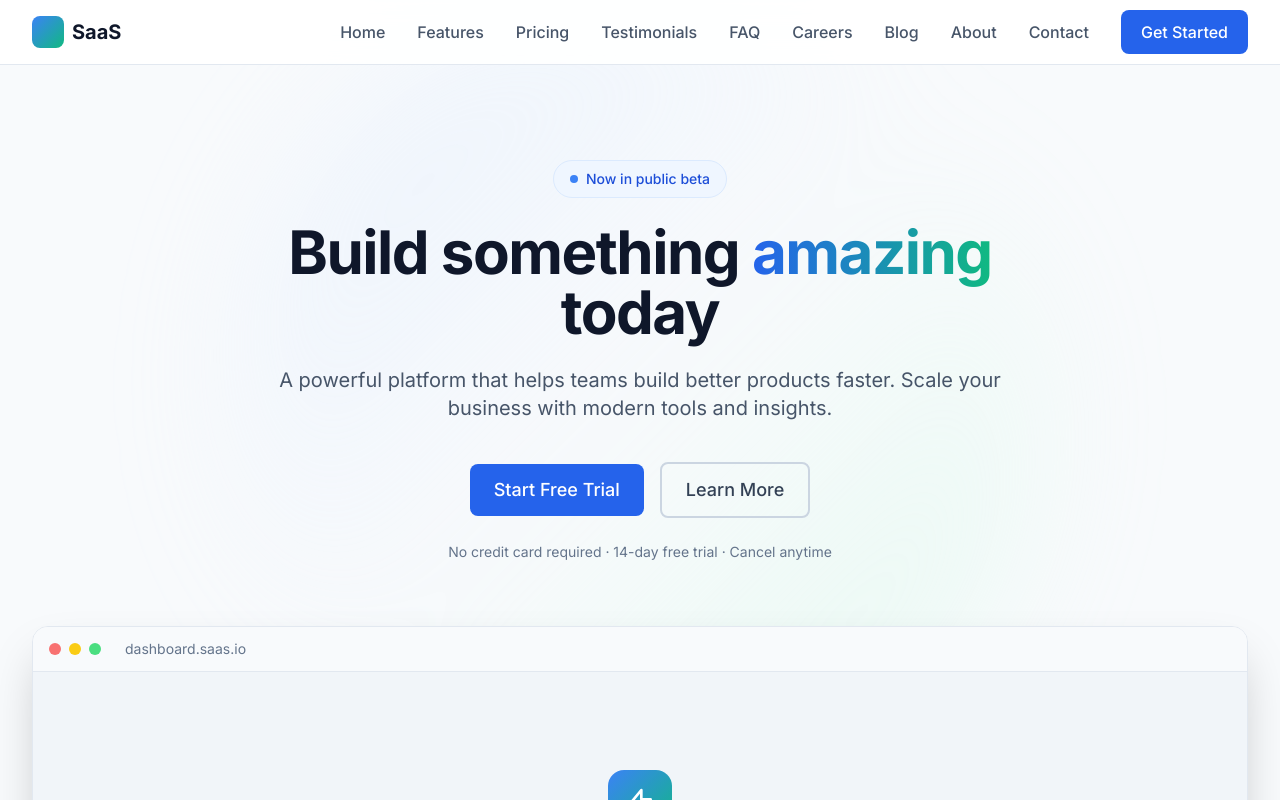
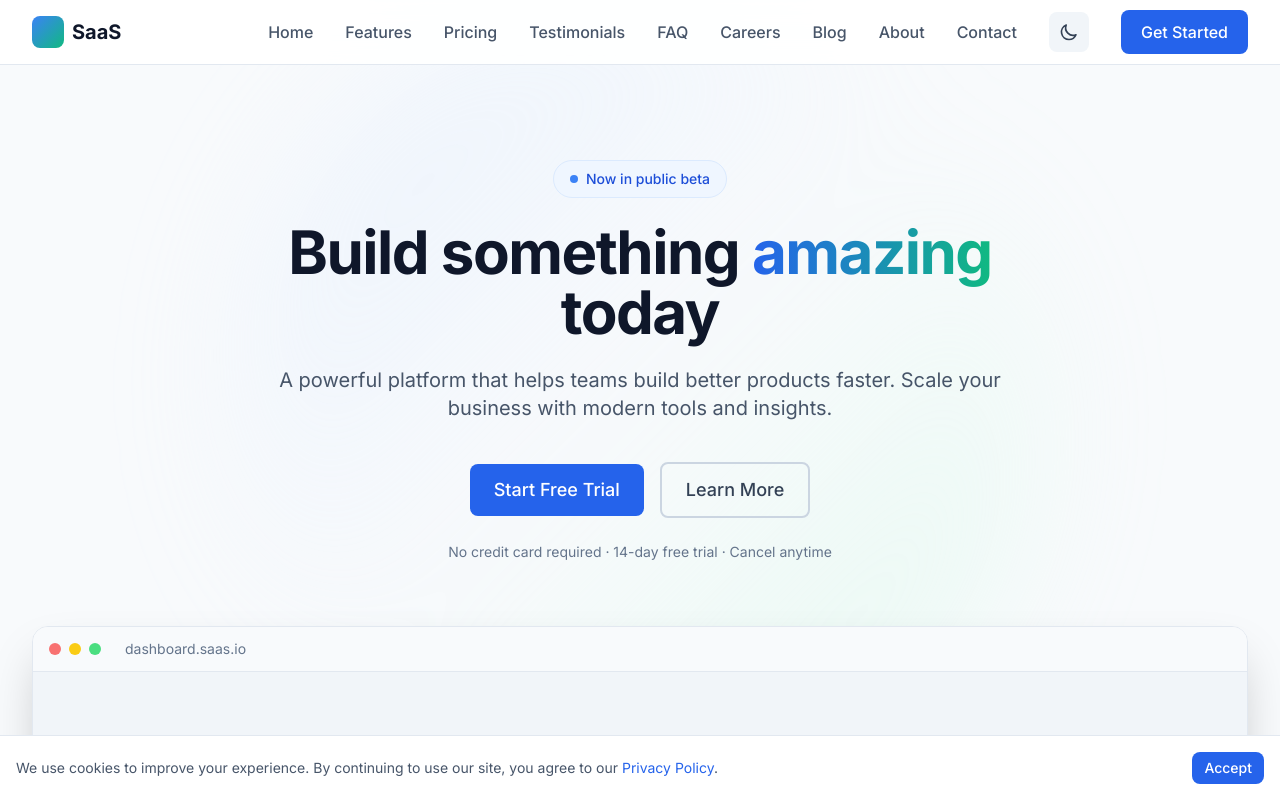
Before and after one commit to khaledq84ever/my-saas-app, a Next.js app: page / in a window 1280 px wide. Shown: the top 800 px of the page. Built offline with nearby package versions, Linux system fonts and the light colour scheme.

Commit message:
Add dark mode, cookie consent, and theme toggle

```diff
--- a/app/globals.css
+++ b/app/globals.css
@@ -6,6 +6,27 @@
   --foreground-rgb: 30, 41, 59;
   --background-start-rgb: 248, 250, 252;
   --background-end-rgb: 248, 250, 252;
+}
+
+.dark {
+  --foreground-rgb: 226, 232, 240;
+  --background-start-rgb: 15, 23, 42;
+  --background-end-rgb: 15, 23, 42;
+}
+
+body {
+  color: rgb(var(--foreground-rgb));
+  background: linear-gradient(
+      to bottom,
+      transparent,
+      rgb(var(--background-end-rgb)))
+    rgb(var(--background-start-rgb));
+}
+
+@layer utilities {
+  .text-balance {
+    text-wrap: balance;
+  }
 }
 
 body {
--- a/app/layout.tsx
+++ b/app/layout.tsx
@@ -3,6 +3,8 @@ import { Inter } from "next/font/google";
 import "./globals.css";
 import Navbar from "@/components/Navbar";
 import Footer from "@/components/Footer";
+import { ThemeProvider } from "@/components/ThemeProvider";
+import CookieConsent from "@/components/CookieConsent";
 
 const inter = Inter({ subsets: ["latin"] });
 
@@ -23,11 +25,14 @@ export default function RootLayout({
   children: React.ReactNode;
 }>) {
   return (
-    <html lang="en">
+    <html lang="en" suppressHydrationWarning>
       <body className={inter.className}>
-        <Navbar />
-        <main className="min-h-screen">{children}</main>
-        <Footer />
+        <ThemeProvider>
+          <Navbar />
+          <main className="min-h-screen">{children}</main>
+          <Footer />
+          <CookieConsent />
+        </ThemeProvider>
       </body>
     </html>
   );
--- /dev/null
+++ b/components/CookieConsent.tsx
@@ -0,0 +1,37 @@
+"use client";
+
+import { useState, useEffect } from "react";
+import Link from "next/link";
+import Button from "./Button";
+
+export default function CookieConsent() {
+  const [show, setShow] = useState(false);
+
+  useEffect(() => {
+    const consent = localStorage.getItem("cookieConsent");
+    if (!consent) {
+      setShow(true);
+    }
+  }, []);
+
+  const accept = () => {
+    localStorage.setItem("cookieConsent", "true");
+    setShow(false);
+  };
+
+  if (!show) return null;
+
+  return (
+    <div className="fixed bottom-0 left-0 right-0 bg-white dark:bg-slate-900 border-t border-slate-200 dark:border-slate-700 p-4 z-50">
+      <div className="max-w-7xl mx-auto flex flex-col sm:flex-row items-center justify-between gap-4">
+        <p className="text-slate-600 dark:text-slate-300 text-sm">
+          We use cookies to improve your experience. By continuing to use our site, you agree to our{" "}
+          <Link href="/privacy" className="text-blue-600 hover:underline">Privacy Policy</Link>.
+        </p>
+        <Button onClick={accept} size="sm">
+          Accept
+        </Button>
+      </div>
+    </div>
+  );
+}
--- a/components/Navbar.tsx
+++ b/components/Navbar.tsx
@@ -2,6 +2,7 @@
 
 import { useState } from "react";
 import Link from "next/link";
+import ThemeToggle from "./ThemeToggle";
 
 export default function Navbar() {
   const [isOpen, setIsOpen] = useState(false);
@@ -19,12 +20,12 @@ export default function Navbar() {
   ];
 
   return (
-    <nav className="fixed top-0 w-full bg-white/90 backdrop-blur-md border-b border-slate-200 z-50">
+    <nav className="fixed top-0 w-full bg-white/90 dark:bg-slate-900/90 backdrop-blur-md border-b border-slate-200 dark:border-slate-700 z-50">
       <div className="max-w-7xl mx-auto px-4 sm:px-6 lg:px-8">
         <div className="flex justify-between items-center h-16">
           <Link href="/" className="flex items-center space-x-2">
             <div className="w-8 h-8 bg-gradient-to-br from-blue-500 to-emerald-500 rounded-lg"></div>
-            <span className="text-xl font-bold text-slate-900">SaaS</span>
+            <span className="text-xl font-bold text-slate-900 dark:text-white">SaaS</span>
           </Link>
 
           <div className="hidden md:flex items-center space-x-8">
@@ -32,11 +33,12 @@ export default function Navbar() {
               <Link
                 key={link.name}
                 href={link.href}
-                className="text-slate-600 hover:text-blue-600 font-medium transition-colors"
+                className="text-slate-600 dark:text-slate-300 hover:text-blue-600 dark:hover:text-blue-400 font-medium transition-colors"
               >
                 {link.name}
               </Link>
             ))}
+            <ThemeToggle />
             <Link
               href="/contact"
               className="bg-blue-600 text-white px-5 py-2.5 rounded-lg font-medium hover:bg-blue-700 transition-colors"
@@ -45,13 +47,15 @@ export default function Navbar() {
             </Link>
           </div>
 
+          <div className="flex items-center gap-2 md:hidden">
+            <ThemeToggle />
             <button
               onClick={() => setIsOpen(!isOpen)}
-            className="md:hidden p-2 rounded-lg hover:bg-slate-100"
+              className="p-2 rounded-lg hover:bg-slate-100 dark:hover:bg-slate-800"
               aria-label="Toggle menu"
             >
               <svg
-              className="w-6 h-6"
+                className="w-6 h-6 text-slate-700 dark:text-slate-300"
                 fill="none"
                 stroke="currentColor"
                 viewBox="0 0 24 24"
@@ -74,15 +78,16 @@ export default function Navbar() {
               </svg>
             </button>
           </div>
+        </div>
 
         {isOpen && (
-          <div className="md:hidden py-4 border-t border-slate-200">
+          <div className="md:hidden py-4 border-t border-slate-200 dark:border-slate-700">
             <div className="flex flex-col space-y-4">
               {navLinks.map((link) => (
                 <Link
                   key={link.name}
                   href={link.href}
-                  className="text-slate-600 hover:text-blue-600 font-medium py-2"
+                  className="text-slate-600 dark:text-slate-300 hover:text-blue-600 font-medium py-2"
                   onClick={() => setIsOpen(false)}
                 >
                   {link.name}
--- /dev/null
+++ b/components/ThemeProvider.tsx
@@ -0,0 +1,56 @@
+"use client";
+
+import { createContext, useContext, useEffect, useState } from "react";
+
+type Theme = "light" | "dark";
+
+interface ThemeContextType {
+  theme: Theme;
+  toggleTheme: () => void;
+}
+
+const ThemeContext = createContext<ThemeContextType | undefined>(undefined);
+
+export function ThemeProvider({ children }: { children: React.ReactNode }) {
+  const [theme, setTheme] = useState<Theme>("light");
+  const [mounted, setMounted] = useState(false);
+
+  useEffect(() => {
+    const stored = localStorage.getItem("theme") as Theme;
+    if (stored) {
+      setTheme(stored);
+    } else if (window.matchMedia("(prefers-color-scheme: dark)").matches) {
+      setTheme("dark");
+    }
+    setMounted(true);
+  }, []);
+
+  useEffect(() => {
+    if (!mounted) return;
+    const root = window.document.documentElement;
+    if (theme === "dark") {
+      root.classList.add("dark");
+    } else {
+      root.classList.remove("dark");
+    }
+    localStorage.setItem("theme", theme);
+  }, [theme, mounted]);
+
+  const toggleTheme = () => {
+    setTheme((prev) => (prev === "light" ? "dark" : "light"));
+  };
+
+  return (
+    <ThemeContext.Provider value={{ theme, toggleTheme }}>
+      {children}
+    </ThemeContext.Provider>
+  );
+}
+
+export function useTheme() {
+  const context = useContext(ThemeContext);
+  if (!context) {
+    throw new Error("useTheme must be used within ThemeProvider");
+  }
+  return context;
+}
--- /dev/null
+++ b/components/ThemeToggle.tsx
@@ -0,0 +1,25 @@
+"use client";
+
+import { useTheme } from "./ThemeProvider";
+
+export default function ThemeToggle() {
+  const { theme, toggleTheme } = useTheme();
+
+  return (
+    <button
+      onClick={toggleTheme}
+      className="p-2.5 rounded-lg bg-slate-100 dark:bg-slate-800 hover:bg-slate-200 dark:hover:bg-slate-700 transition-colors"
+      aria-label="Toggle theme"
+    >
+      {theme === "light" ? (
+        <svg className="w-5 h-5 text-slate-700" fill="none" stroke="currentColor" viewBox="0 0 24 24">
+          <path strokeLinecap="round" strokeLinejoin="round" strokeWidth={2} d="M20.354 15.354A9 9 0 018.646 3.646 9.003 9.003 0 0012 21a9.003 9.003 0 008.354-5.646z" />
+        </svg>
+      ) : (
+        <svg className="w-5 h-5 text-yellow-400" fill="none" stroke="currentColor" viewBox="0 0 24 24">
+          <path strokeLinecap="round" strokeLinejoin="round" strokeWidth={2} d="M12 3v1m0 16v1m9-9h-1M4 12H3m15.364 6.364l-.707-.707M6.343 6.343l-.707-.707m12.728 0l-.707.707M6.343 17.657l-.707.707M16 12a4 4 0 11-8 0 4 4 0 018 0z" />
+        </svg>
+      )}
+    </button>
+  );
+}
--- a/tailwind.config.ts
+++ b/tailwind.config.ts
@@ -1,6 +1,7 @@
 import type { Config } from "tailwindcss";
 
 const config: Config = {
+  darkMode: "class",
   content: [
     "./pages/**/*.{js,ts,jsx,tsx,mdx}",
     "./components/**/*.{js,ts,jsx,tsx,mdx}",
```
Lines whose indentation alone changed are shown as unchanged.
